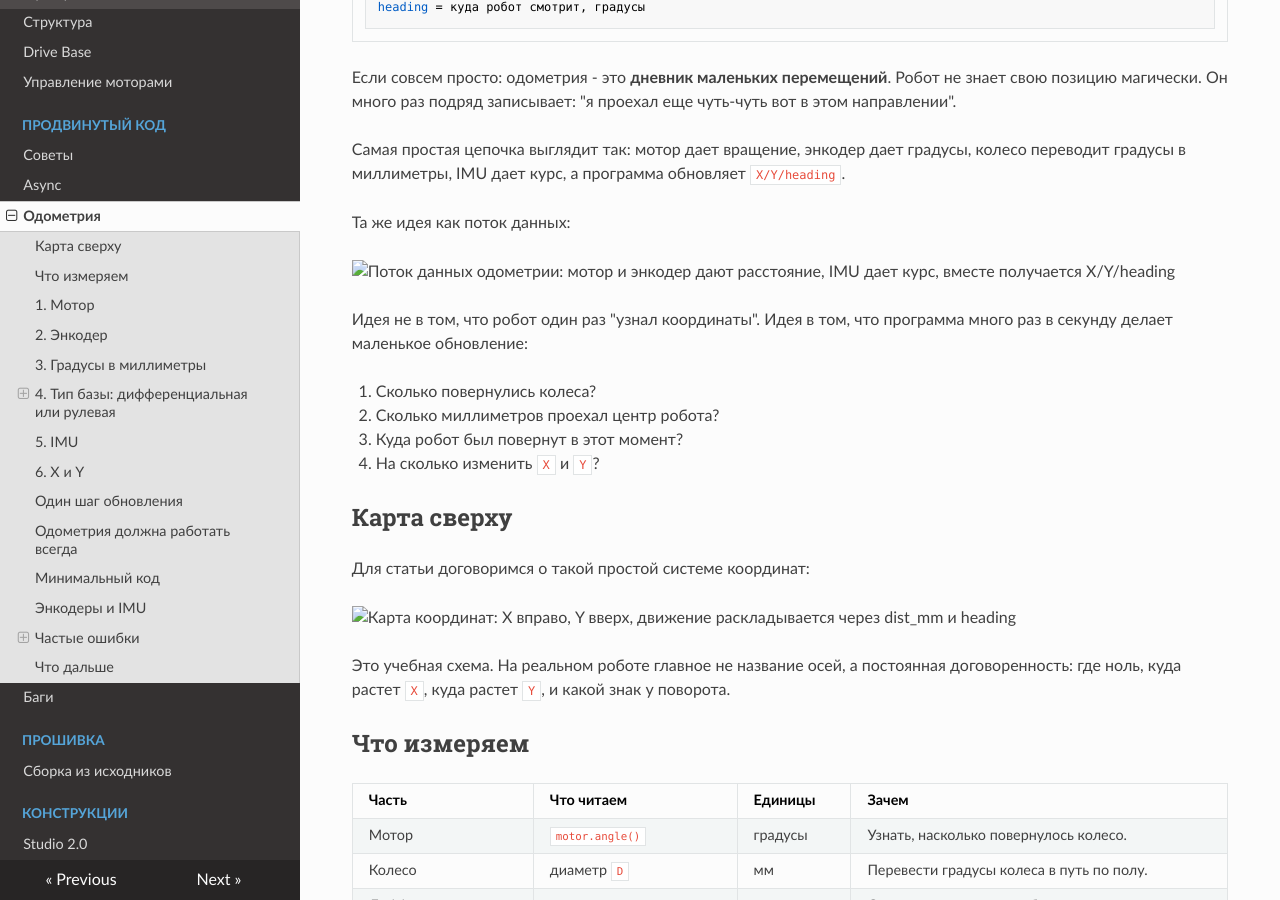
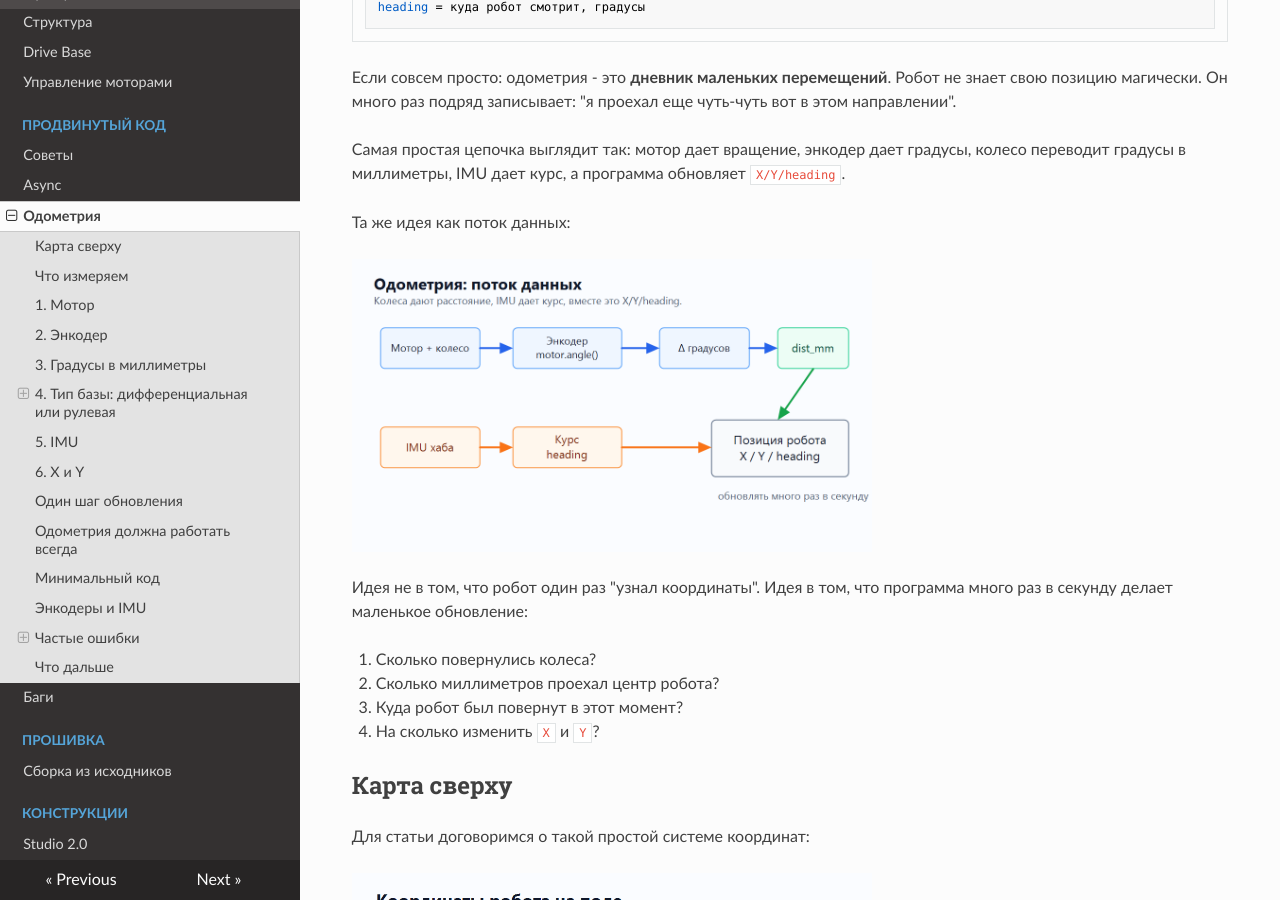
Before and after one commit to aztechell/Pybricks-Cookbook, an MkDocs documentation site: the page built from docs/odometry.md, in a window 1280 px wide and 900 px high, scrolled down 316 px. Built offline with MkDocs 1.6.1, drawn with Linux system fonts in a browser that asks for light colours; nearby versions of some CDN libraries.

Commit message:
Fix odometry image paths

````diff
--- a/docs/odometry.md
+++ b/docs/odometry.md
@@ -21,7 +21,7 @@ heading = куда робот смотрит, градусы
 
 Та же идея как поток данных:
 
-<img src="img/odometry-flow.png" width="520" alt="Поток данных одометрии: мотор и энкодер дают расстояние, IMU дает курс, вместе получается X/Y/heading">
+<img src="../img/odometry-flow.png" width="520" alt="Поток данных одометрии: мотор и энкодер дают расстояние, IMU дает курс, вместе получается X/Y/heading">
 
 Идея не в том, что робот один раз "узнал координаты". Идея в том, что программа
 много раз в секунду делает маленькое обновление:
@@ -35,7 +35,7 @@ heading = куда робот смотрит, градусы
 
 Для статьи договоримся о такой простой системе координат:
 
-<img src="img/odometry-map.png" width="520" alt="Карта координат: X вправо, Y вверх, движение раскладывается через dist_mm и heading">
+<img src="../img/odometry-map.png" width="520" alt="Карта координат: X вправо, Y вверх, движение раскладывается через dist_mm и heading">
 
 Это учебная схема. На реальном роботе главное не название осей, а постоянная
 договоренность: где ноль, куда растет `X`, куда растет `Y`, и какой знак у
@@ -106,7 +106,7 @@ previous_left = current_left
 длина окружности = pi * D
 ```
 
-<img src="img/odometry-wheel-distance.png" width="520" alt="Один оборот колеса равен пути pi умножить на диаметр колеса">
+<img src="../img/odometry-wheel-distance.png" width="520" alt="Один оборот колеса равен пути pi умножить на диаметр колеса">
 
 Где `D` - диаметр колеса в миллиметрах.
 
@@ -134,7 +134,7 @@ right_mm = d_right * wheel_mm_per_deg
 
 Одометрия зависит от конструкции базы. Не все роботы устроены одинаково.
 
-<img src="img/odometry-drive-types.png" width="560" alt="Сравнение дифференциальной базы и робота с рулевым управлением">
+<img src="../img/odometry-drive-types.png" width="560" alt="Сравнение дифференциальной базы и робота с рулевым управлением">
 
 ### Дифференциальная база
 
@@ -265,7 +265,7 @@ Y += dist
 Одометрию нельзя запускать только после движения. Она должна обновляться **во
 время** движения.
 
-<img src="img/odometry-update-loop.png" width="560" alt="Одометрия обновляется параллельно движению: update_odometry вызывается регулярно во время движения">
+<img src="../img/odometry-update-loop.png" width="560" alt="Одометрия обновляется параллельно движению: update_odometry вызывается регулярно во время движения">
 
 Если робот ехал 2 секунды, а `update_odometry()` в это время не вызывался, то
 программа не видела промежуточные шаги. Координаты могут потерять часть пути,
````
